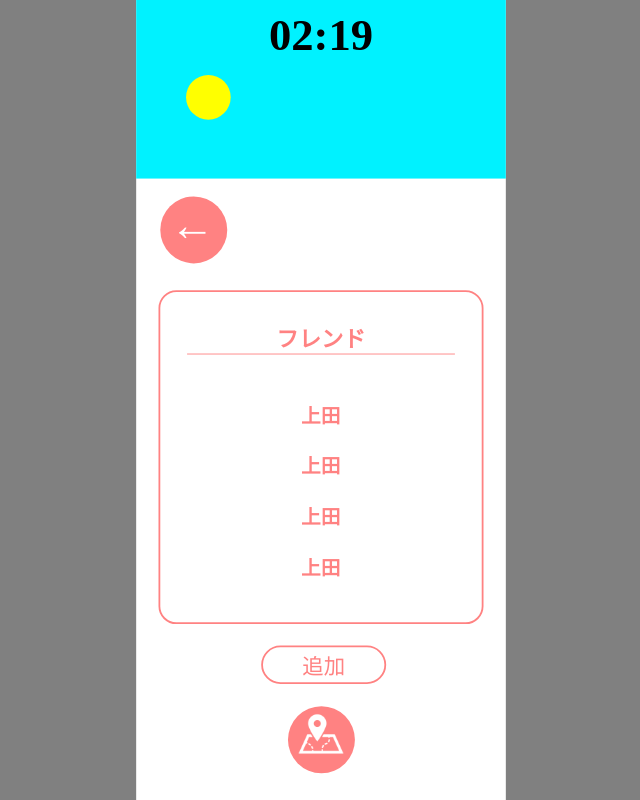
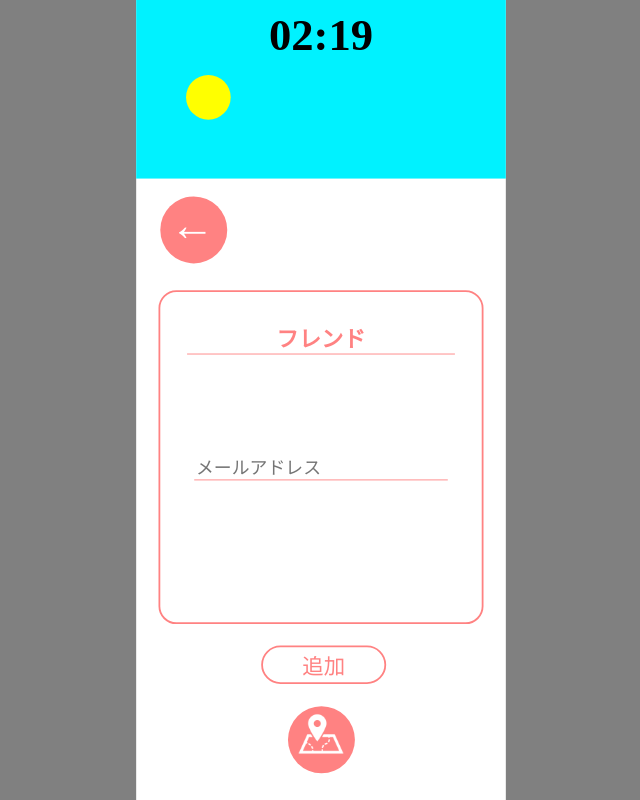
Before and after one commit to ten-pro/matiawaseapp, a Next.js app: page /frend in a window 1280 px wide. Both pictures are taken after a click on the button "追加". Shown: the whole page, without its empty margins (319-959 px from the left). Built offline with nearby package versions, Linux system fonts and the light colour scheme.

Commit message:
作成、mypage、フレンドUI変更

```diff
--- /dev/null
+++ b/src/components/frend/frendinput.tsx
@@ -0,0 +1,12 @@
+import Styles from "@/styles/Frend.module.css";
+import { useState } from "react";
+const frendinput = () =>{
+
+  return(
+    <div >
+      <input type="text" placeholder="メールアドレス" className={Styles.input} />
+
+    </div>
+  )
+}
+export default frendinput;
--- a/src/components/frend/hyouzi.tsx
+++ b/src/components/frend/hyouzi.tsx
@@ -4,8 +4,6 @@ import { useState } from "react";
 import React from "react";
 
 function hyouzi(){
-
-  const[hyou,sethyouzi] = useState<string>("");
 
   const name = [
     {name:"上田"},
--- a/src/components/frend/tuika.tsx
+++ b/src/components/frend/tuika.tsx
@@ -1,16 +1,15 @@
 import Styles from "@/styles/Frend.module.css";
 import { useState } from "react";
-const tuika = () =>{
+const tuika = (props:any) =>{
 
-  const[clicked,setClicked] = useState(true);
+  const handleclick = () =>{
+    props.hidediv();
+  }
 
-  const handclick = () =>{
-    setClicked(false);
-  }
 
   return(
     <div className={Styles.tuika_area}>
-      <button className={Styles.tuika_btn} onClick={handclick}>追加</button>
+      <button className={Styles.tuika_btn} onClick={handleclick}>追加</button>
     </div>
   )
 }
--- a/src/components/mypage/modoru.tsx
+++ b/src/components/modoru.tsx
@@ -1,7 +1,12 @@
 import styles from "@/styles/Mypage.module.css";
 const modoru = () =>{
+
+  const modoruclick = () =>{
+    window.history.back();
+  }
+
   return(
-    <div>
+    <div onClick={modoruclick}>
       <div className={styles.circle}>
         <p className={styles.p}>←</p>
       </div>
--- a/src/components/sakusei/sakusei.tsx
+++ b/src/components/sakusei/sakuseibtn.tsx
@@ -1,6 +1,6 @@
 import Styles from "@/styles/Sakusei.module.css";
 
-const sakusei = () =>{
+const sakuseibtn = () =>{
 
   return(
     <div className={Styles.btn_area}>
@@ -8,4 +8,4 @@ const sakusei = () =>{
     </div>
   )
 }
-export default sakusei;
+export default sakuseibtn;
--- a/src/pages/frend.tsx
+++ b/src/pages/frend.tsx
@@ -1,12 +1,22 @@
 import Styles from "@/styles/Frend.module.css";
 import Header from "@/components/Header";
-import Modoru from "@/components/mypage/modoru";
+import Modoru from "@/components/modoru";
 import Tuika from "@/components/frend/tuika";
 import Top from "@/components/Top";
 import Hyouzi from "@/components/frend/hyouzi";
+import Frendinput from "@/components/frend/frendinput";
 import { useState } from "react";
+import React from "react";
 
 function frend(){
+
+  const[inputdiv,setinputdiv] = useState<boolean>(true);
+  const[hyouzidiv,sethyouzidiv] = useState<boolean>(false);
+
+  const hidediv = () =>{
+    setinputdiv(false);
+    sethyouzidiv(true);
+  }
 
   return(
     <div>
@@ -15,11 +25,17 @@ function frend(){
       <div className={Styles.frend_area}>
         <p className={Styles.line1}>フレンド</p>
         <div className={Styles.hyouzi}>
-          <Hyouzi/>
+          <div style={{display:inputdiv?'block':'none'}}>
+            <Hyouzi />
+          </div>
+
+          <div className={Styles.freinput_area} style={{display:inputdiv?'none':'block'}}>
+          <Frendinput/>
+          </div>
         </div>
 
       </div>
-      <Tuika/>
+      <Tuika hidediv={hidediv}/>
       <Top/>
     </div>
 
--- a/src/pages/mypage.tsx
+++ b/src/pages/mypage.tsx
@@ -1,6 +1,6 @@
 import Styles from "@/styles/Mypage.module.css";
 import Header from "@/components/Header";
-import Modoru from "@/components/mypage/modoru";
+import Modoru from "@/components/modoru";
 import Top from "@/components/Top";
 import Btn from "@/components/mypage/btn";
 import Mypage_input from "@/components/mypage/mypage_input"
--- a/src/styles/Frend.module.css
+++ b/src/styles/Frend.module.css
@@ -34,11 +34,7 @@
   font-weight: bold;
   color: #FF8282;
 }
-.tuika_area{
-  /* display: flex;
-  justify-content: center;
-  align-items: center; */
-}
+
 .tuika_btn{
   background-color: white;
   border:2px solid #FF8282;
@@ -54,3 +50,13 @@
   bottom:130px;
   left: 140px;
 }
+.input{
+  border: none;
+  border-bottom: 1px solid #FF8282;
+  width: 280px;
+  font-size: 20px;
+  margin-top: 90px;
+}
+.freinput_area{
+  text-align: center;
+}
```
Also changed, not shown: src/components/sakusei/form.tsx (added, +21 -0 lines), src/pages/sakusei.tsx (+5 -11 lines).
